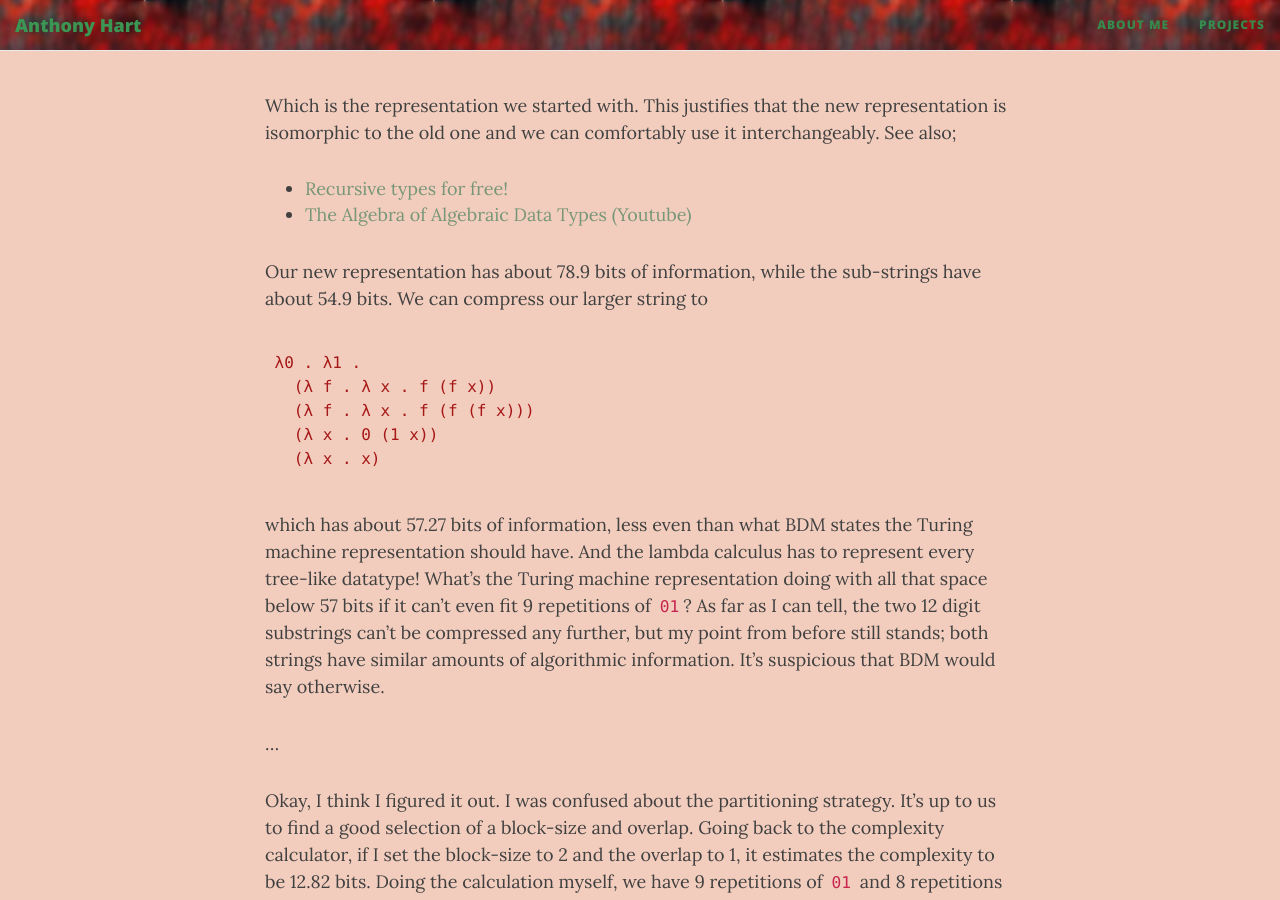
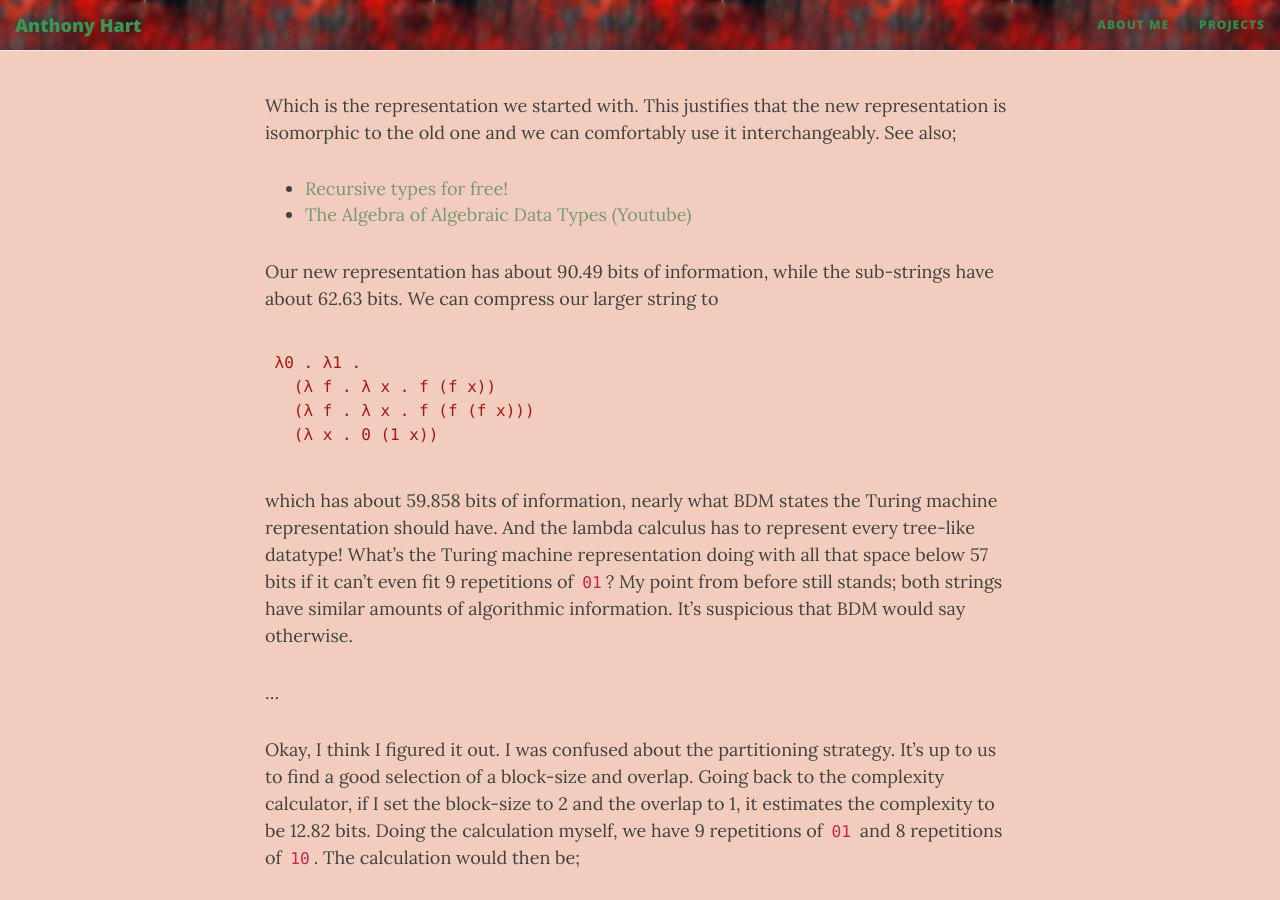
Before and after one commit to AHartNtkn/AHartNtkn.github.io, a Jekyll site: the page built from _posts/2020-09-18-My-(Mis)Adventures-with-Algorithmic-Machine-Learning.md, in a window 1280 px wide and 900 px high, scrolled down 17823 px. Built offline with Jekyll 4.4.1, drawn with Linux system fonts in a browser that asks for light colours; nearby versions of some CDN libraries; some of the changed text lies outside the part shown.

Commit message:
Fix secondary encoding of binary strings.

````diff
--- a/_posts/2020-09-18-My-(Mis)Adventures-with-Algorithmic-Machine-Learning.md
+++ b/_posts/2020-09-18-My-(Mis)Adventures-with-Algorithmic-Machine-Learning.md
@@ -323,11 +323,11 @@
 This isn't the only way to represent binary strings. We can write the original string instead as;
 
 ```
-λ0 . λ1 .
+λ0 . λ1 . λ x .
   0 (1 (0 (1 (0 (1
   (0 (1 (0 (1 (0 (1
-  (0 (1 (0 (1 (0 (1 (λ x . x)))))))
-  )))))))))))
+  (0 (1 (0 (1 (0 (1 x)))))))
+  ))))))))))
 ```
 
 To justify this representation we need to prove that its type is isomorphic to something satisfying the universal property of binary strings. Here, `1` and `0` are expected to take a function `X → X` and return another function of the same type. This means our new representation has type;
@@ -352,15 +352,14 @@
 - [Recursive types for free!](https://homepages.inf.ed.ac.uk/wadler/papers/free-rectypes/free-rectypes.txt)
 - [The Algebra of Algebraic Data Types (Youtube)](https://www.youtube.com/watch?v=YScIPA8RbVE)
 
-Our new representation has about 78.9 bits of information, while the sub-strings have about 54.9 bits. We can compress our larger string to
+Our new representation has about 90.49 bits of information, while the sub-strings have about 62.63 bits. We can compress our larger string to
 ```
 λ0 . λ1 .
   (λ f . λ x . f (f x))
   (λ f . λ x . f (f (f x)))
   (λ x . 0 (1 x))
-  (λ x . x)
 ```
-which has about 57.27 bits of information, less even than what BDM states the Turing machine representation should have. And the lambda calculus has to represent every tree-like datatype! What's the Turing machine representation doing with all that space below 57 bits if it can't even fit 9 repetitions of `01`? As far as I can tell, the two 12 digit substrings can't be compressed any further, but my point from before still stands; both strings have similar amounts of algorithmic information. It's suspicious that BDM would say otherwise.
+which has about 59.858 bits of information, nearly what BDM states the Turing machine representation should have. And the lambda calculus has to represent every tree-like datatype! What's the Turing machine representation doing with all that space below 57 bits if it can't even fit 9 repetitions of `01`? My point from before still stands; both strings have similar amounts of algorithmic information. It's suspicious that BDM would say otherwise.
 
 ...
 
````
